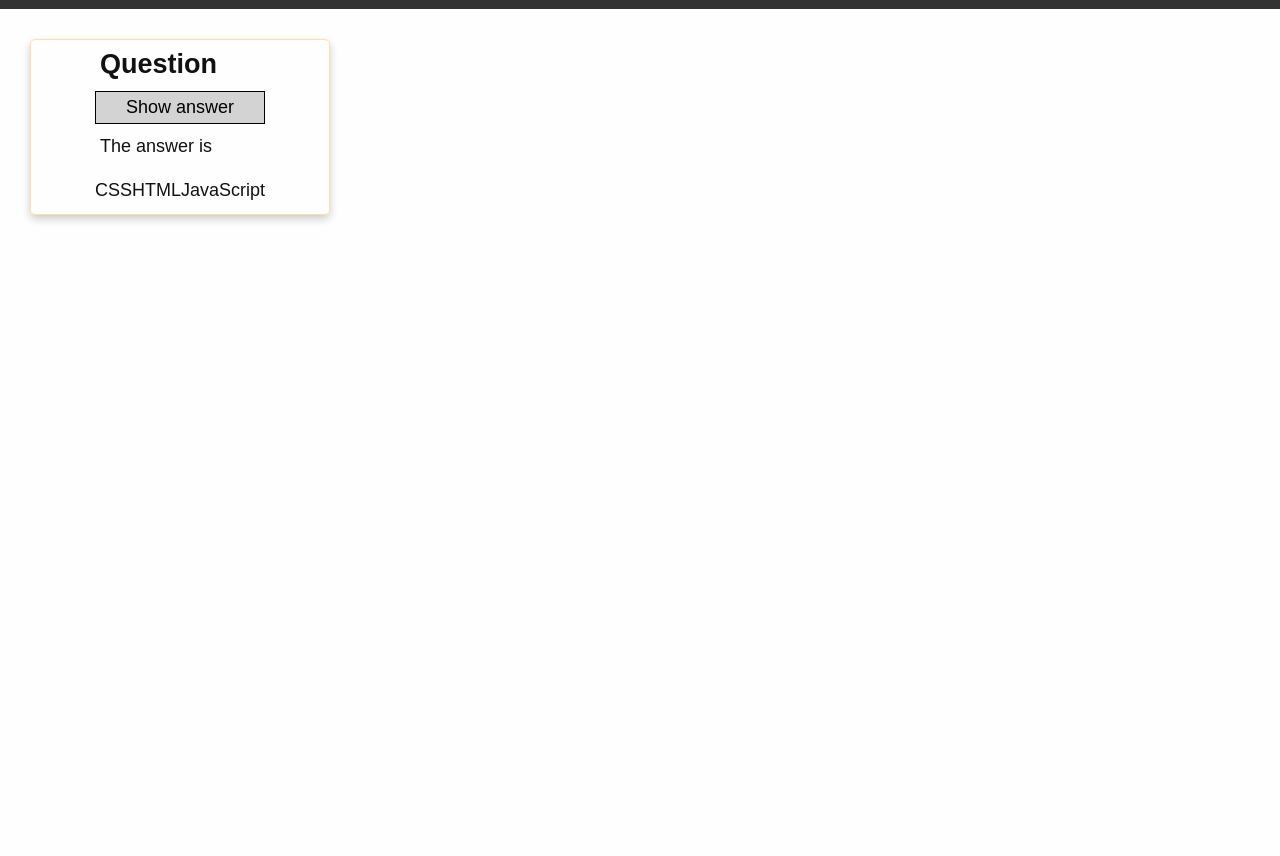
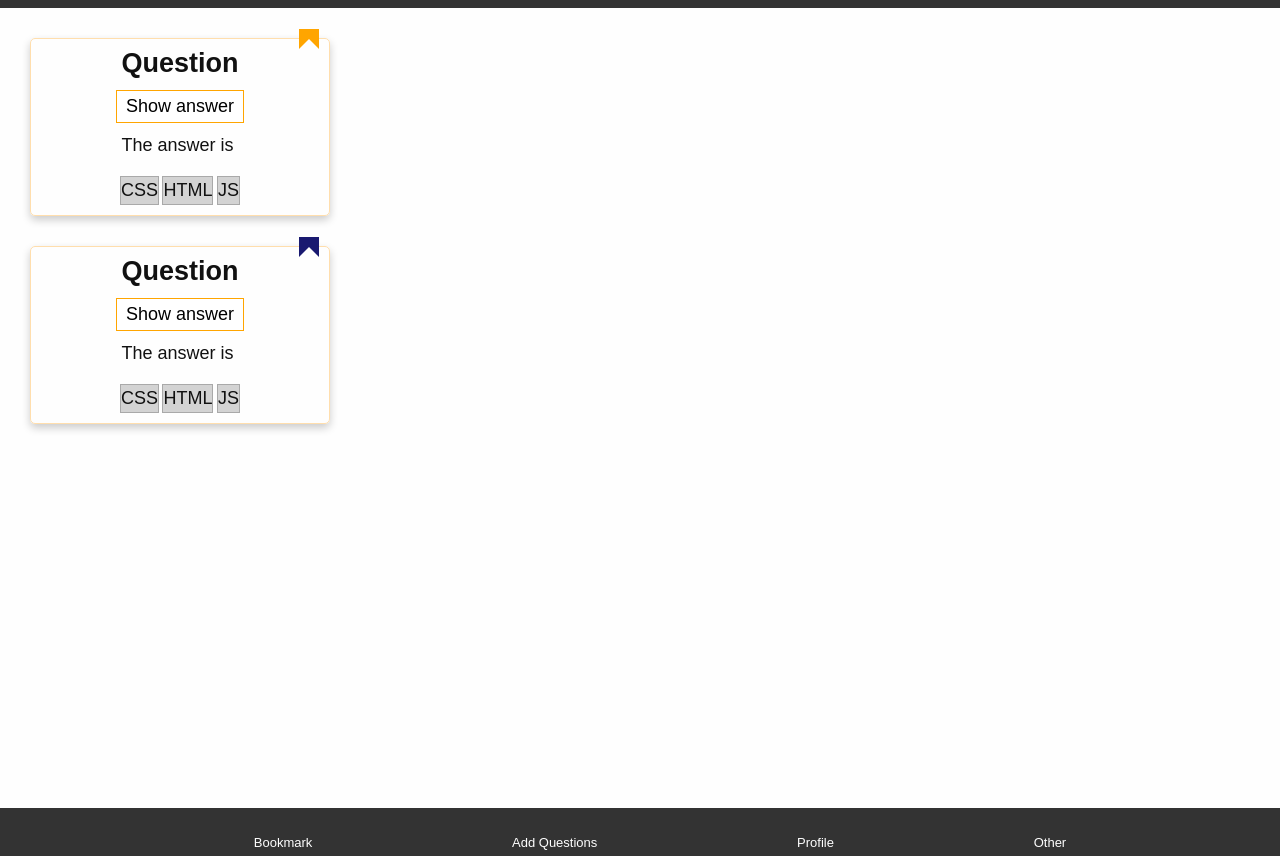
Before and after one commit to agonkarimani/quiz-app, a website built with Vite: page src/index.html in a window 1280 px wide. Shown: the part 40-896 px from the top of the page. Before the commit the page ends 800 px from the top, so only its background shows below. Built offline with nearby package versions, Linux system fonts and the light colour scheme.

Commit message:
Add new things

```diff
--- a/src/index.html
+++ b/src/index.html
@@ -17,11 +17,33 @@
         <button class="card__button">Show answer</button>
         <p class="card__answer">The answer is</p>
         <ul class="card__tag-list">
-          <li>CSS</li>
-          <li>HTML</li>
-          <li>JavaScript</li>
+          <li class="card__tag-list-item">CSS</li>
+          <li class="card__tag-list-item">HTML</li>
+          <li class="card__tag-list-item">JS</li>
+        </ul>
+        <div role="button" class="card__bookmark"></div>
+      </section>
+      <section class="card">
+        <h2 class="card__question">Question</h2>
+        <button class="card__button">Show answer</button>
+        <p class="card__answer">The answer is</p>
+        <ul class="card__tag-list">
+          <li class="card__tag-list-item">CSS</li>
+          <li class="card__tag-list-item">HTML</li>
+          <li class="card__tag-list-item">JS</li>
+        </ul>
+        <div role="button" class="card__bookmark--selected"></div>
+      </section>
+    </main>
+    <footer class="footer">
+      <section class="footer__menu">
+        <ul class="footer__menu-list">
+          <li>Bookmark</li>
+          <li>Add Questions</li>
+          <li>Profile</li>
+          <li>Other</li>
         </ul>
       </section>
-    </main>
+    </footer>
   </body>
 </html>
--- a/src/styles/_base.css
+++ b/src/styles/_base.css
@@ -3,6 +3,8 @@
 }
 
 body {
+  display: grid;
+  grid-template-rows: 48px 100vh 48px;
   background-color: var(--color-white);
   color: var(--color-black);
   font-family: sans-serif;
@@ -22,3 +24,7 @@ input,
 button {
   font-size: 1em;
 }
+
+main {
+  overflow-y: scroll;
+}
--- /dev/null
+++ b/src/styles/app-footer/app-footer.css
@@ -0,0 +1,27 @@
+.footer {
+  background: var(--color-primary);
+  color: var(--color-white);
+  padding: 12px;
+}
+
+.footer__menu {
+  margin: 10px 2px;
+  padding: 0;
+}
+
+.footer__menu-list {
+  list-style: none;
+  display: flex;
+  flex-direction: row;
+  flex-wrap: wrap;
+  justify-content: space-evenly;
+  font-size: small;
+}
+
+.footer__menu-list-item {
+  border: 1px solid mintcream;
+}
+
+.footer__menu-list-item:hover {
+  color: navajowhite;
+}
--- a/src/styles/quiz-card/quiz-card.css
+++ b/src/styles/quiz-card/quiz-card.css
@@ -12,7 +12,7 @@
 }
 
 .card:hover {
-  box-shadow: 0 12px 20px 0 rgba(0, 0, 0, 0.2);
+  box-shadow: 0 14px 22px 0 rgba(0, 0, 0, 0.2);
 }
 
 .card__question {
@@ -23,14 +23,16 @@
 
 .card__button {
   margin: 2px;
-  background-color: lightgray;
+  background-color: white;
   padding: 5px;
   justify-content: center;
-  border: 1px solid black;
+  border: 1px solid orange;
 }
 
 .card__button:hover {
-  background-color: lightslategrey;
+  background-color: navajowhite;
+  box-shadow: 0 4px 8px 0 rgba(0, 0, 0, 0.2);
+  transition: 0.3s;
 }
 
 .card__answer {
@@ -49,7 +51,7 @@
 }
 
 .card__tag-list-item {
-  background-color: lightgray;
+  background-color: lightgrey;
   border: 1px solid rgba(0, 0, 0, 0.2);
 }
 
@@ -60,3 +62,11 @@
   right: 10px;
   border-bottom-color: transparent;
 }
+
+.card__bookmark--selected {
+  position: absolute;
+  border: 10px solid midnightblue;
+  top: -10px;
+  right: 10px;
+  border-bottom-color: transparent;
+}
--- a/src/styles/styles.css
+++ b/src/styles/styles.css
@@ -3,3 +3,4 @@
 @import './_utility.css';
 @import './app-header/app-header.css';
 @import './quiz-card/quiz-card.css';
+@import './app-footer/app-footer.css';
```
Also changed, not shown: src/styles/app-footer/app-footer.html (added, +10 -0 lines), src/styles/app-footer/app-footer.stories.js (added, +7 -0 lines), src/styles/app-header/app-header.html (+1 -1 lines), src/styles/quiz-card/quiz-card.html (+12 -0 lines), src/bookmark.html (added).
